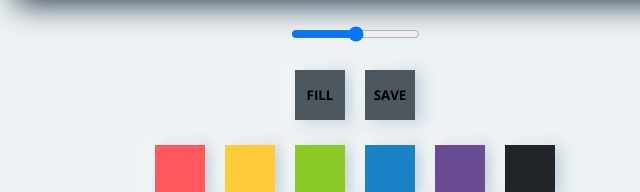
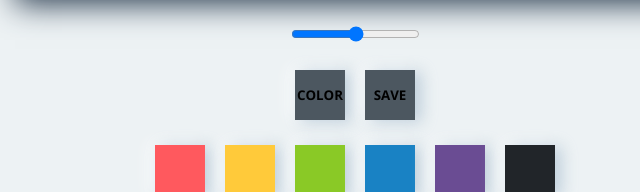
Before and after one commit to jaeyunim/limcanvas, a plain HTML site: page workspace/index.html in a window 1280 px wide. Shown: the part 736-928 px from the top of the page, 285-925 px from the left. Drawn offline with nearby package versions, Linux system fonts and the light colour scheme.

Commit message:
Update index.html

```diff
--- a/workspace/index.html
+++ b/workspace/index.html
@@ -16,7 +16,7 @@
             <input type="range" min="0.1" max="5" step="0.1">
         </div>
         <div class="jsMode">
-            <button>FILL</button>
+            <button>COLOR</button>
             <button>SAVE</button>
         </div>
         <div class="colors">
```
